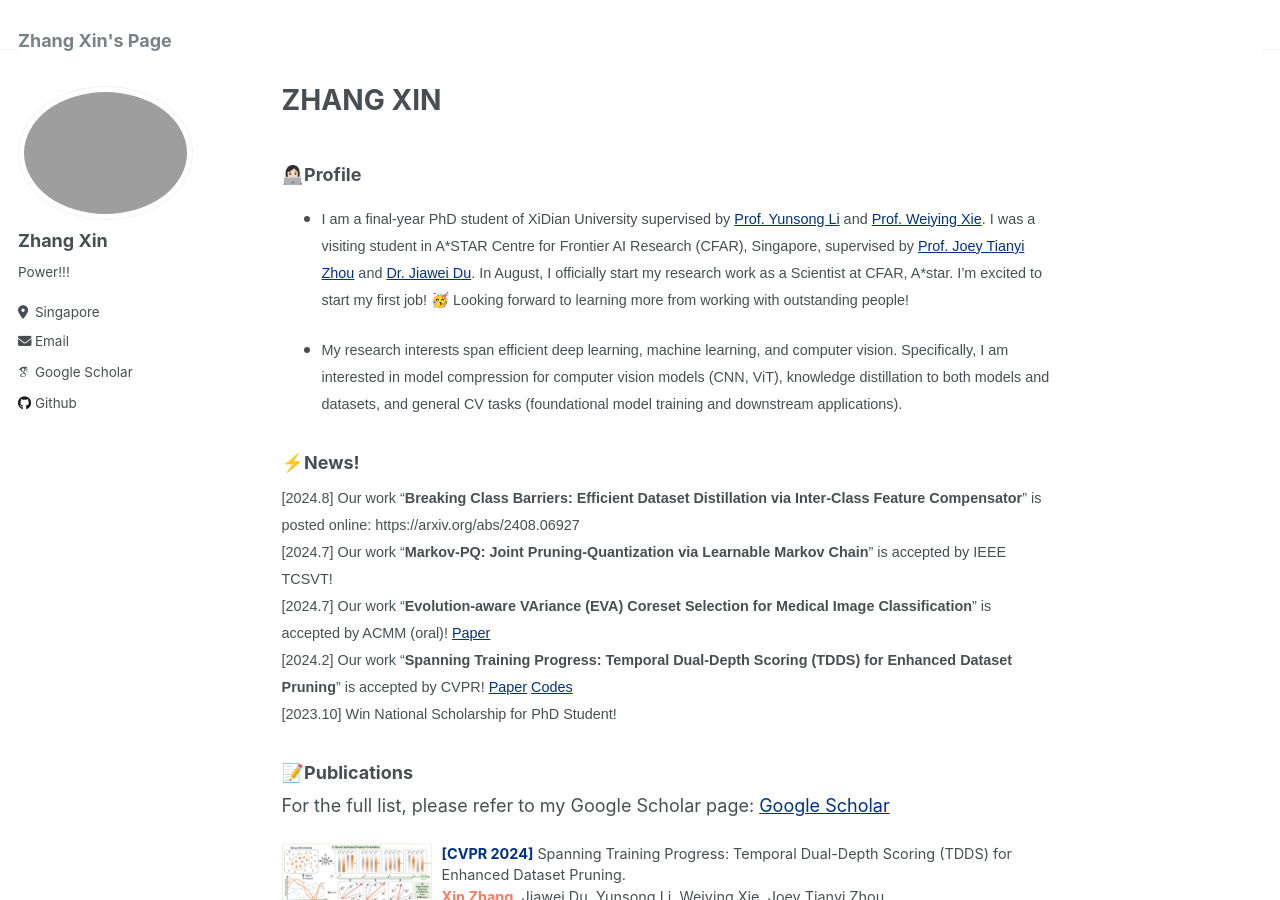
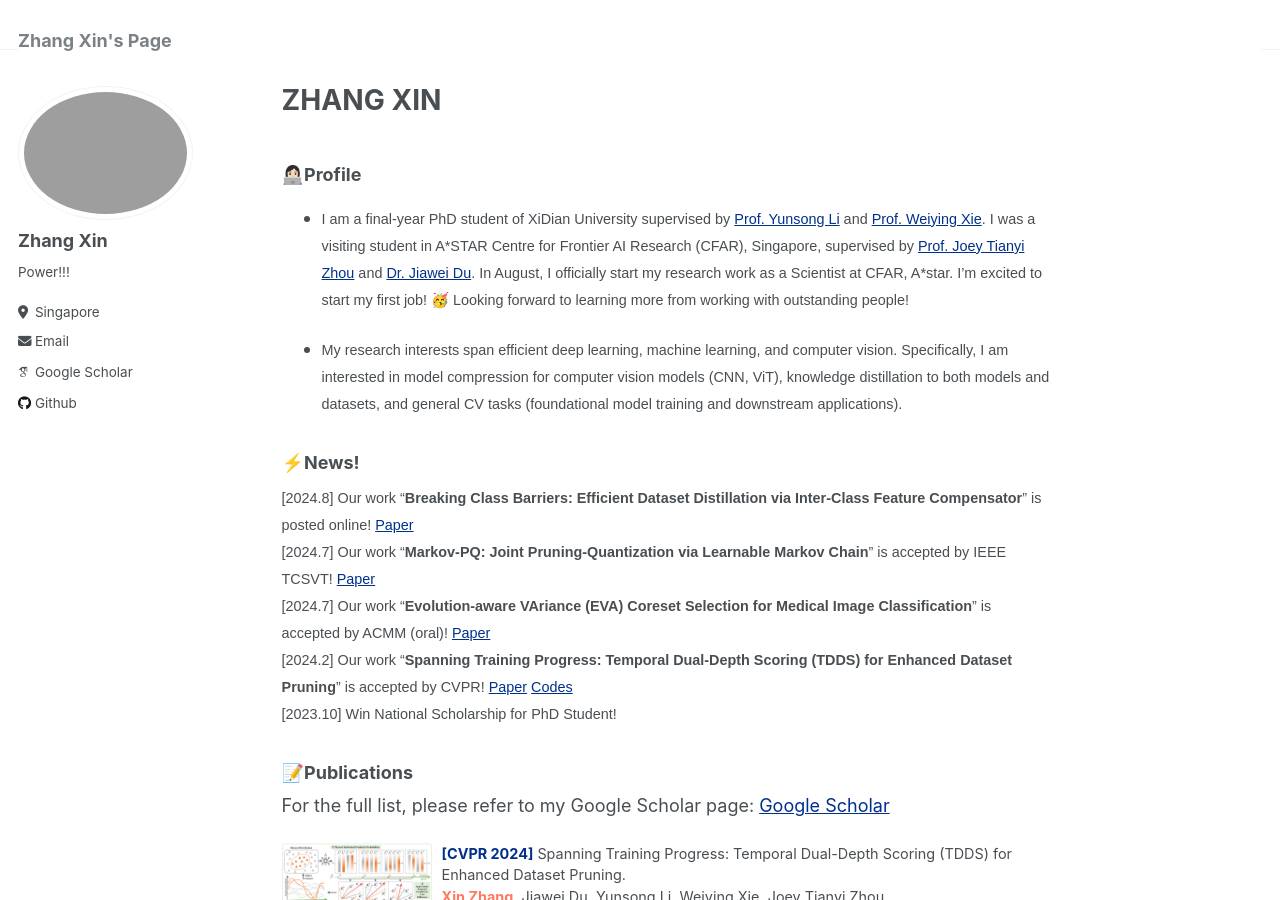
Before and after one commit to zhangxin-xd/zhangxin-xd.github.io, a Jekyll site: the page built from _pages/about.md, in a window 1280 px wide and 900 px high. Built offline with Jekyll 4.4.1, drawn with Linux system fonts in a browser that asks for light colours; some web fonts are replaced.

Commit message:
Update about.md

```diff
--- a/_pages/about.md
+++ b/_pages/about.md
@@ -15,8 +15,8 @@ redirect_from:
 
 ### ⚡️News!
 <span style="font-family:Arial; font-size:0.8em;">
-  [2024.8] Our work "**Breaking Class Barriers: Efficient Dataset Distillation via Inter-Class Feature Compensator**" is posted online: https://arxiv.org/abs/2408.06927 <br>
-  [2024.7] Our work "**Markov-PQ: Joint Pruning-Quantization via Learnable Markov Chain**" is accepted by IEEE TCSVT!<br>
+  [2024.8] Our work "**Breaking Class Barriers: Efficient Dataset Distillation via Inter-Class Feature Compensator**" is posted online! <a href="https://arxiv.org/abs/2408.06927" style="color:#00308B;">Paper</a><br>
+  [2024.7] Our work "**Markov-PQ: Joint Pruning-Quantization via Learnable Markov Chain**" is accepted by IEEE TCSVT! <a href="https://ieeexplore.ieee.org/document/10620340" style="color:#00308B;">Paper</a><br>
   [2024.7] Our work "**Evolution-aware VAriance (EVA) Coreset Selection for Medical Image Classification**" is accepted by ACMM (oral)! <a href="https://arxiv.org/abs/2406.05677" style="color:#00308B;">Paper</a><br>
   [2024.2] Our work "**Spanning Training Progress: Temporal Dual-Depth Scoring (TDDS) for Enhanced Dataset Pruning**" is accepted by CVPR! <a href="https://scholar.google.com/citations?view_op=view_citation&hl=zh-CN&user=rJMMViQAAAAJ&citation_for_view=rJMMViQAAAAJ:Tyk-4Ss8FVUC" style="color:#00308B;">Paper</a> <a href="https://github.com/zhangxin-xd/Dataset-Pruning-TDDS" style="color:#00308B;">Codes</a><br>
   [2023.10] Win National Scholarship for PhD Student!
```
